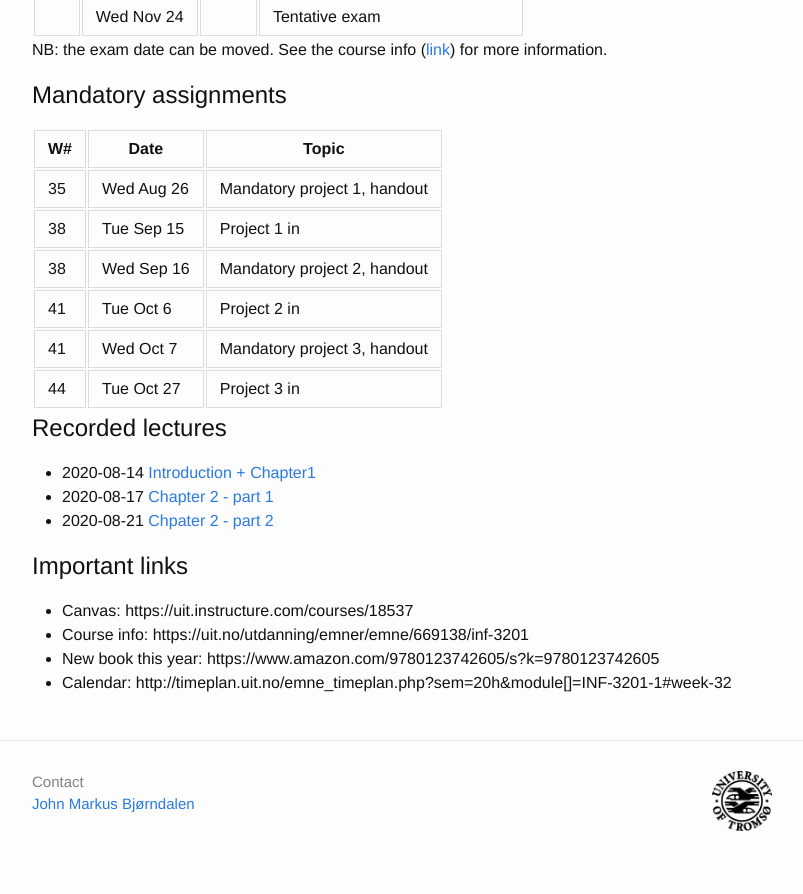
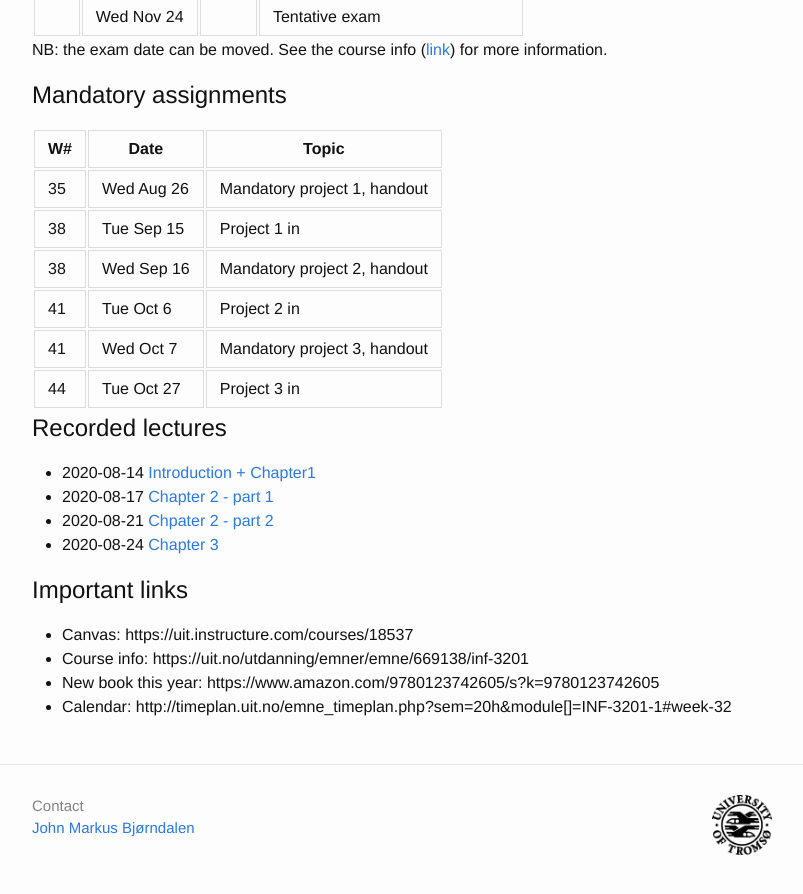
Before and after one commit to uit-inf-3201-h20/uit-inf-3201-h20.github.io, a Jekyll site: the page built from index.md, in a window 1280 px wide and 900 px high, scrolled down 2413 px. Shown: the top 894 px of the window, without its empty margins (238-1041 px from the left). Built offline with Jekyll 4.4.1, drawn with Linux system fonts in a browser that asks for light colours; our own code applies the rules of GitHub Pages for plain Markdown files.

Commit message:
added link to lecture 3

```diff
--- a/index.md
+++ b/index.md
@@ -96,6 +96,7 @@ NB: the exam date can be moved. See the course info ([link](https://en.uit.no/ed
 * 2020-08-14 [Introduction + Chapter1](https://mediasite.uit.no/Mediasite/Play/263f931c17204d0fb3f1d18d72723aac1d)
 * 2020-08-17 [Chapter 2 - part 1](https://mediasite.uit.no/Mediasite/Play/497897dcb592489aa6c8ada38877c2171d)
 * 2020-08-21 [Chpater 2 - part 2](https://mediasite.uit.no/Mediasite/Play/3cd57f7235834076ad69c697032e526c1d)
+* 2020-08-24 [Chapter 3](https://mediasite.uit.no/Mediasite/Play/80fd7ce8fa694b3c87b7be2f883de01e1d)
 
 ## Important links
 
```
